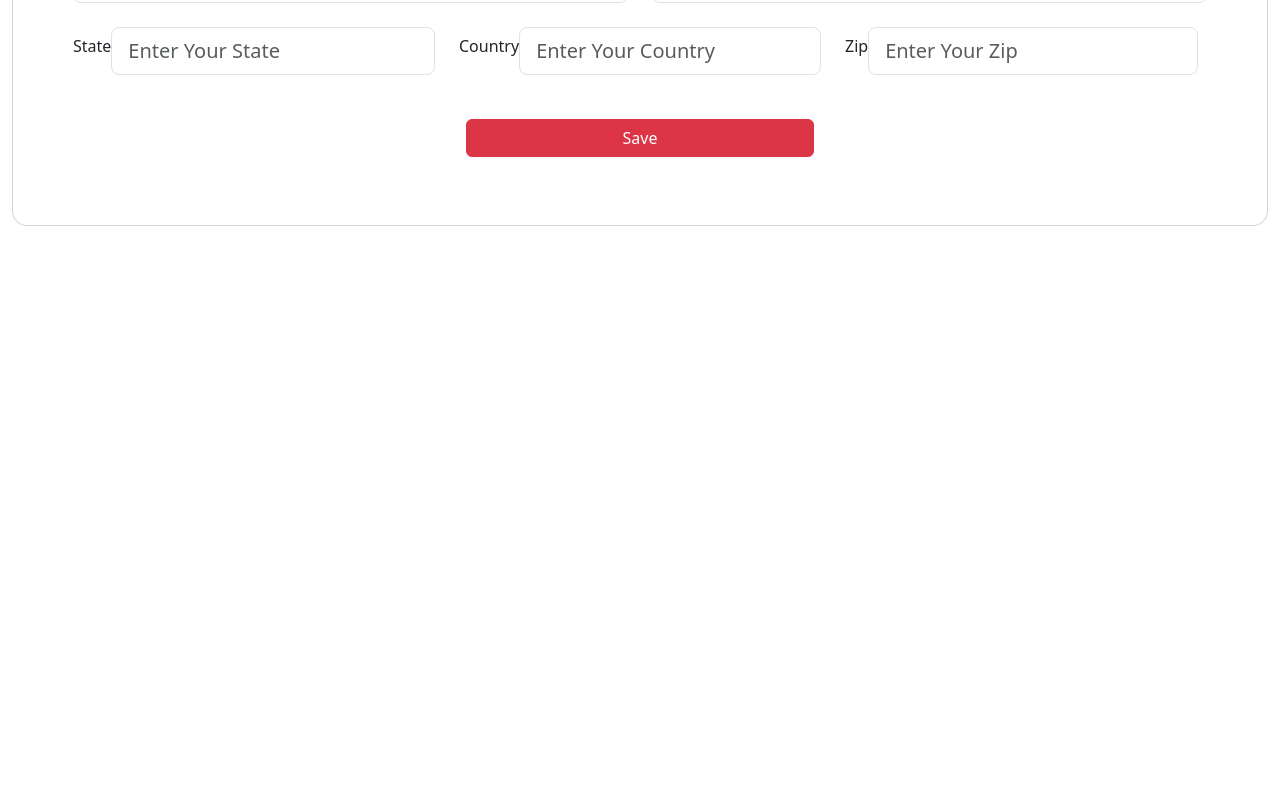
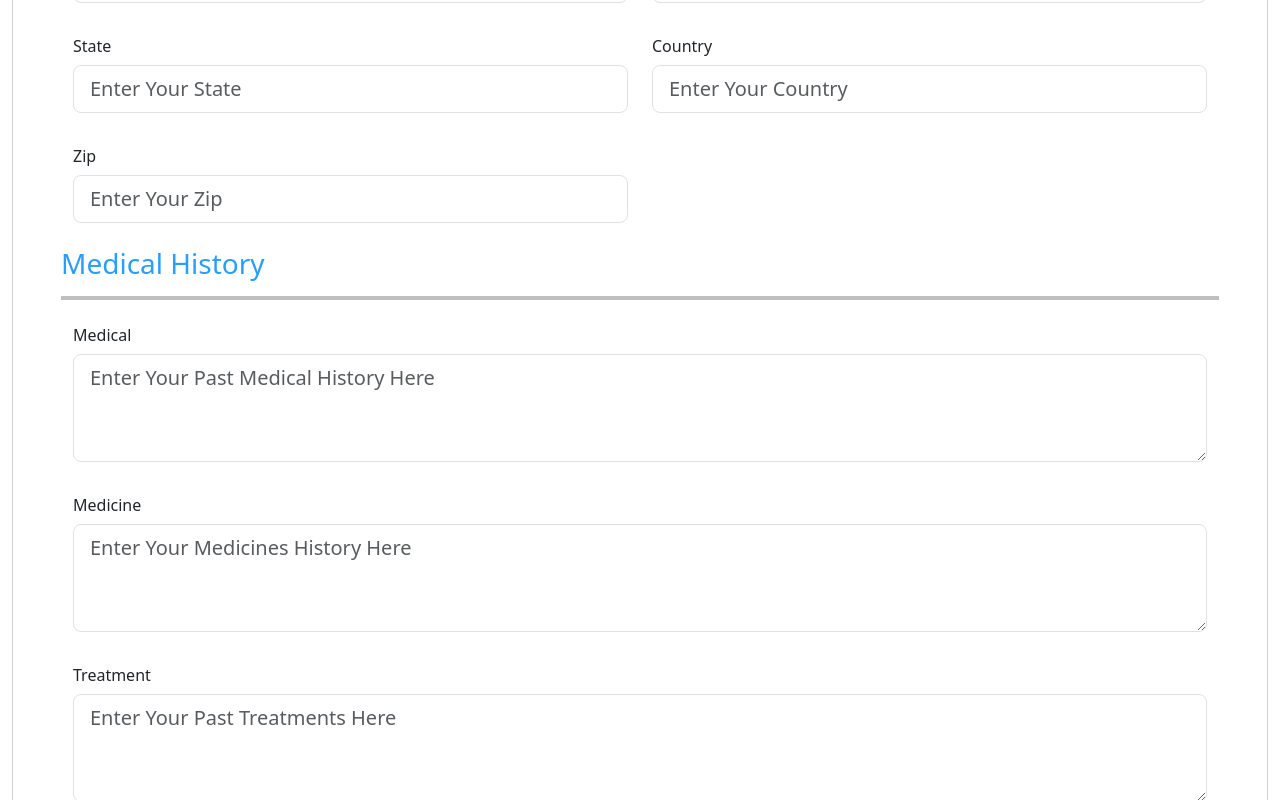
Before and after one commit to roopeshkr/HealthSPAR, an Angular app in the folder product-webapp/healthspar-app/: page /profile in a window 1280 px wide. Shown: the part 640-1440 px from the top of the page. Before the commit the page ends 866 px from the top, so only its background shows below. Built offline with nearby package versions, Linux system fonts and the light colour scheme.

Commit message:
added new property in patient profile

```diff
--- a/product-webapp/healthspar-app/src/app/components/patient/display-profile/display-profile.component.ts
+++ b/product-webapp/healthspar-app/src/app/components/patient/display-profile/display-profile.component.ts
@@ -7,7 +7,7 @@ import { PatientProfileService } from 'src/app/service/patient-profile.service';
   templateUrl: './display-profile.component.html',
   styleUrls: ['./display-profile.component.css']
 })
-export class DisplayProfileComponent implements OnInit{
+export class DisplayProfileComponent implements OnInit {
   selectedAvatarFile: File | null = null;
   patient: Patient = {
     patientName: '',
@@ -21,19 +21,22 @@ export class DisplayProfileComponent implements OnInit{
     state: '',
     country: '',
     zip: '',
-    patientId: ''
+    patientId: '',
+    medicalHistory: '',
+    medicineHistory: '',
+    treatmentHistory: '',
   };
 
-  constructor(private patientService:PatientProfileService){}
+  constructor(private patientService: PatientProfileService) { }
 
   ngOnInit(): void {
     this.getPatientById('65112310a54f852dd3e07a79');
   }
 
-  public getPatientById(patientId:string):void{
+  public getPatientById(patientId: string): void {
     this.patientService.getPatientProfile(patientId).subscribe(
-      (response:Patient)=>{
-        this.patient=response
+      (response: Patient) => {
+        this.patient = response
         console.log(this.patient);
       }
     )
--- a/product-webapp/healthspar-app/src/app/components/patient/profile/profile.component.html
+++ b/product-webapp/healthspar-app/src/app/components/patient/profile/profile.component.html
@@ -149,7 +149,7 @@
         </div>
       </div>
       <div class="row">
-        <div class="col-md-4 mb-4">
+        <div class="col-md-6 mb-4">
           <div class="col-auto">
             <label for="state" class="col-form-label">State</label>
           </div>
@@ -163,7 +163,7 @@
             />
           </div>
         </div>
-        <div class="col-md-4 mb-4">
+        <div class="col-md-6 mb-4">
           <div class="col-auto">
             <label for="country" class="col-form-label">Country</label>
           </div>
@@ -177,7 +177,10 @@
             />
           </div>
         </div>
-        <div class="col-md-4 mb-4">
+
+      </div>
+      <div class="row">
+        <div class="col-md-6 mb-4">
           <div class="col-auto">
             <label for="zip" class="col-form-label">Zip</label>
           </div>
@@ -192,6 +195,55 @@
           </div>
         </div>
       </div>
+      <h3><span>Medical History</span></h3>
+      <hr />
+      <div class="row">
+        <div class="col-md-12 mb-4">
+          <div class="col-auto">
+            <label for="medicalHistory" class="col-form-label">Medical</label>
+          </div>
+          <div class="form-outline">
+            <textarea
+              type="text"
+              id="medicalHistory"
+              placeholder="Enter Your Past Medical History Here"
+              class="form-control form-control-lg"
+              rows="3"
+              formControlName="medicalHistory"
+            ></textarea>
+          </div>
+        </div>
+        <div class="col-md-12 mb-4">
+          <div class="col-auto">
+            <label for="medicineHistory" class="col-form-label">Medicine</label>
+          </div>
+          <div class="form-outline">
+            <textarea
+              type="text"
+              id="medicineHistory"
+              placeholder="Enter Your Medicines History Here"
+              rows="3"
+              class="form-control form-control-lg"
+              formControlName="medicineHistory"
+            ></textarea>
+          </div>
+        </div>
+        <div class="col-md-12 mb-4">
+          <div class="col-auto">
+            <label for="treatmentHistory" class="col-form-label">Treatment</label>
+          </div>
+          <div class="form-outline">
+            <textarea
+              type="text"
+              id="treatmentHistory"
+              placeholder="Enter Your Past Treatments Here"
+              class="form-control form-control-lg"
+              rows="3"
+              formControlName="treatmentHistory"
+            ></textarea>
+          </div>
+        </div>
+      </div>
       <div class="d-flex align-items-center justify-content-center">
         <button type="submit" class="btn btn-danger">Save</button>
       </div>
--- a/product-webapp/healthspar-app/src/app/components/patient/profile/profile.component.ts
+++ b/product-webapp/healthspar-app/src/app/components/patient/profile/profile.component.ts
@@ -24,7 +24,10 @@ export class ProfileComponent {
       district: [''],
       state: [''],
       country: [''],
-      zip: ['']
+      zip: [''],
+      medicalHistory: [''],
+      medicineHistory: [''],
+      treatmentHistory: [''],
     });
   }
 
--- a/product-webapp/healthspar-app/src/app/components/patient/update-profile/update-profile.component.html
+++ b/product-webapp/healthspar-app/src/app/components/patient/update-profile/update-profile.component.html
@@ -149,7 +149,7 @@
         </div>
       </div>
       <div class="row">
-        <div class="col-md-4 mb-4">
+        <div class="col-md-6 mb-4">
           <div class="col-auto">
             <label for="state" class="col-form-label">State</label>
           </div>
@@ -163,7 +163,7 @@
             />
           </div>
         </div>
-        <div class="col-md-4 mb-4">
+        <div class="col-md-6 mb-4">
           <div class="col-auto">
             <label for="country" class="col-form-label">Country</label>
           </div>
@@ -177,7 +177,7 @@
             />
           </div>
         </div>
-        <div class="col-md-4 mb-4">
+        <div class="col-md-6 mb-4">
           <div class="col-auto">
             <label for="zip" class="col-form-label">Zip</label>
           </div>
@@ -189,6 +189,55 @@
               class="form-control form-control-lg"
               formControlName="zip"
             />
+          </div>
+        </div>
+      </div>
+      <h3><span>Medical History</span></h3>
+      <hr />
+      <div class="row">
+        <div class="col-md-12 mb-4">
+          <div class="col-auto">
+            <label for="medicalHistory" class="col-form-label">Medical</label>
+          </div>
+          <div class="form-outline">
+            <textarea
+              type="text"
+              id="medicalHistory"
+              placeholder="Enter Your Past Medical History Here"
+              class="form-control form-control-lg"
+              rows="3"
+              formControlName="medicalHistory"
+            ></textarea>
+          </div>
+        </div>
+        <div class="col-md-12 mb-4">
+          <div class="col-auto">
+            <label for="medicineHistory" class="col-form-label">Medicine</label>
+          </div>
+          <div class="form-outline">
+            <textarea
+              type="text"
+              id="medicineHistory"
+              placeholder="Enter Your Medicines History Here"
+              rows="3"
+              class="form-control form-control-lg"
+              formControlName="medicineHistory"
+            ></textarea>
+          </div>
+        </div>
+        <div class="col-md-12 mb-4">
+          <div class="col-auto">
+            <label for="treatmentHistory" class="col-form-label">Treatment</label>
+          </div>
+          <div class="form-outline">
+            <textarea
+              type="text"
+              id="treatmentHistory"
+              placeholder="Enter Your Past Treatments Here"
+              class="form-control form-control-lg"
+              rows="3"
+              formControlName="treatmentHistory"
+            ></textarea>
           </div>
         </div>
       </div>
--- a/product-webapp/healthspar-app/src/app/components/patient/update-profile/update-profile.component.ts
+++ b/product-webapp/healthspar-app/src/app/components/patient/update-profile/update-profile.component.ts
@@ -21,7 +21,10 @@ export class UpdateProfileComponent implements OnInit {
     state: '',
     country: '',
     zip: '',
-    patientId: ''
+    patientId: '',
+    medicalHistory: '',
+    medicineHistory: '',
+    treatmentHistory: '',
   };
   patientProfileForm: FormGroup;
   isSubmitted: boolean = false;
@@ -38,7 +41,10 @@ export class UpdateProfileComponent implements OnInit {
       district: [''],
       state: [''],
       country: [''],
-      zip: ['']
+      zip: [''],
+      medicalHistory: [''],
+      medicineHistory: [''],
+      treatmentHistory: [''],
     });
   }
 
--- a/product-webapp/healthspar-app/src/app/model/patient.ts
+++ b/product-webapp/healthspar-app/src/app/model/patient.ts
@@ -11,4 +11,7 @@ export interface Patient {
   state: string;
   country: string;
   zip: string;
+  medicalHistory:string;
+  medicineHistory:string;
+  treatmentHistory:string;
 }
```
